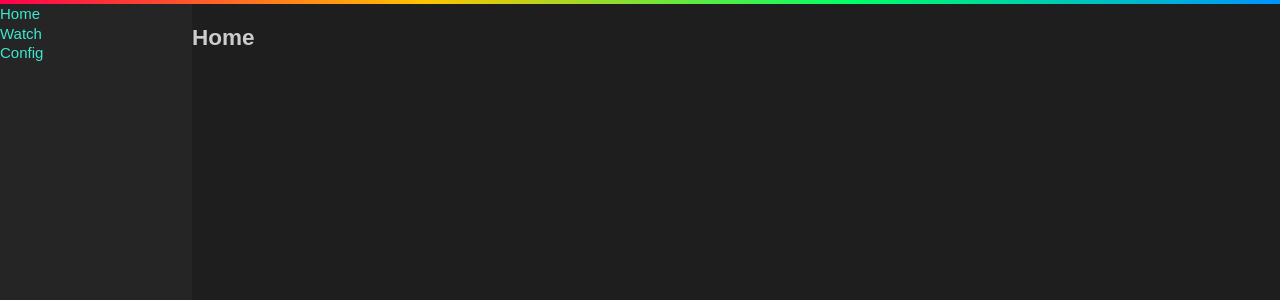
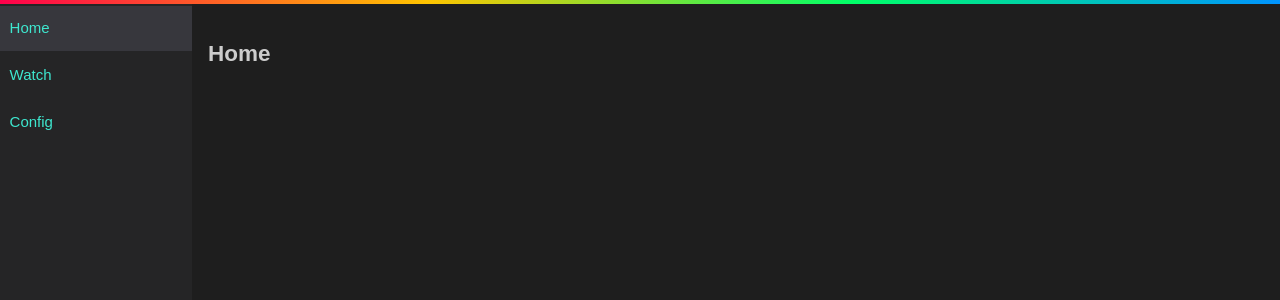
Before and after one commit to dgrundel/graba, a React (Create React App) app in the folder packages/client/: page /#/ in a window 1280 px wide. Shown: the top 300 px of the page. Built offline with nearby package versions, Linux system fonts and the light colour scheme; a web font is replaced by a local one.

Commit message:
styling buttons, form fields

```diff
--- a/packages/client/src/components/App.scss
+++ b/packages/client/src/components/App.scss
@@ -1,4 +1,4 @@
-.App {
+.app-container {
     display: grid;
     grid-template-columns: 12rem 1fr;
     grid-template-rows: .25rem 1fr;
@@ -15,3 +15,11 @@
     height: .25rem;
     background: linear-gradient(to right, #ff004c, #ffc400, #00ff68, #0094ff);
 }
+
+.side-nav-container {
+    background-color: #252526;
+}
+
+.main-content-container {
+    padding: 1rem;
+}
--- a/packages/client/src/components/App.tsx
+++ b/packages/client/src/components/App.tsx
@@ -14,12 +14,14 @@ import { SideNav } from './SideNav';
 export class App extends React.Component<{}, {}> {
     render() {
         return (
-            <div className="App">
-                <div className="stripe"></div>
-                <Router>
-                    <SideNav/>
+            <Router>
+                <div className="app-container">
+                    <div className="stripe"></div>
+                    <div className="side-nav-container">
+                        <SideNav/>
+                    </div>
 
-                    <div>
+                    <div className="main-content-container">
                         <Switch>
                             <Route exact path="/">
                                 <Home />
@@ -32,8 +34,8 @@ export class App extends React.Component<{}, {}> {
                             </Route>
                         </Switch>
                     </div>
-                </Router>
-            </div>
+                </div>
+            </Router>
         );
     }
 }
--- /dev/null
+++ b/packages/client/src/components/Options.scss
@@ -0,0 +1,5 @@
+.feed-edit-box {
+    background-color: #252525;
+    padding: 1rem;
+    margin: 1rem 0;
+}
--- a/packages/client/src/components/Options.tsx
+++ b/packages/client/src/components/Options.tsx
@@ -1,6 +1,7 @@
 import React from 'react';
 import { Config } from 'hastycam.interface';
 import { Spinner } from './Spinner';
+import './Options.scss';
 
 interface State {
     config?: Config;
@@ -24,7 +25,21 @@ export class Options extends React.Component<{}, State> {
 
     render() {
         return <Spinner waitFor={this.loader}>
-            {JSON.stringify(this.state.config, null, 4)}
+            <h2>Feeds</h2>
+
+            {this.state.config?.feeds.map(feed => <div className="feed-edit-box">
+                <label className="block-label">
+                    <span>Feed Name</span>
+                    <input type="text" value={feed.name} />
+                </label>
+                <label className="block-label">
+                    <span>Stream URL</span>
+                    <input type="text" value={feed.streamUrl} />
+                </label>
+                <button>Delete Feed</button>
+            </div>)}
+
+            <button>Add Feed</button>
         </Spinner>;
     }
 }
--- a/packages/client/src/components/SideNav.scss
+++ b/packages/client/src/components/SideNav.scss
@@ -1,9 +1,17 @@
-.SideNav {
-    background-color: #252526;
-
+.side-nav {
     ul, li {
         margin: 0;
         padding: 0;
         list-style-type: none;
     }
+
+    li > a {
+        display: block;
+        margin: .1rem 0;
+        padding: .8rem .6rem;
+
+        &.active {
+            background-color: #37373d;
+        }
+    }
 }
--- a/packages/client/src/components/SideNav.tsx
+++ b/packages/client/src/components/SideNav.tsx
@@ -1,6 +1,6 @@
 import React from 'react';
 import {
-    Link
+    NavLink
 } from "react-router-dom";
 import './SideNav.scss';
 
@@ -18,11 +18,11 @@ export class SideNav extends React.Component<{}, State> {
 
     render() {
         return (
-            <nav className="SideNav">
+            <nav className="side-nav">
                 <ul>
-                    <li><Link to="/">Home</Link></li>
-                    <li><Link to="/watch">Watch</Link></li>
-                    <li><Link to="/config">Config</Link></li>
+                    <li><NavLink activeClassName="active" exact to="/">Home</NavLink></li>
+                    <li><NavLink activeClassName="active" to="/watch">Watch</NavLink></li>
+                    <li><NavLink activeClassName="active" to="/config">Config</NavLink></li>
                 </ul>
             </nav>
         );
--- a/packages/client/src/index.scss
+++ b/packages/client/src/index.scss
@@ -28,3 +28,30 @@ a {
 code {
     font-family: source-code-pro, Menlo, Monaco, Consolas, 'Courier New', monospace;
 }
+
+button {
+    background-color: #0e639c;
+    color: #fff;
+    font-size: inherit;
+    font-family: inherit;
+    padding: .3rem .6rem;
+    margin: .5rem 0;
+    border: 0;
+}
+
+input, textarea {
+    border: 0;
+    background-color: #3c3c3c;
+    color: #cccccc;
+    font-size: inherit;
+    font-family: inherit;
+
+    $h-padding: .5rem;
+    padding: .15rem $h-padding;
+    width: calc(100% - #{2 * $h-padding});
+}
+
+label.block-label {
+    display: block;
+    margin: .5rem 0;
+}
```
